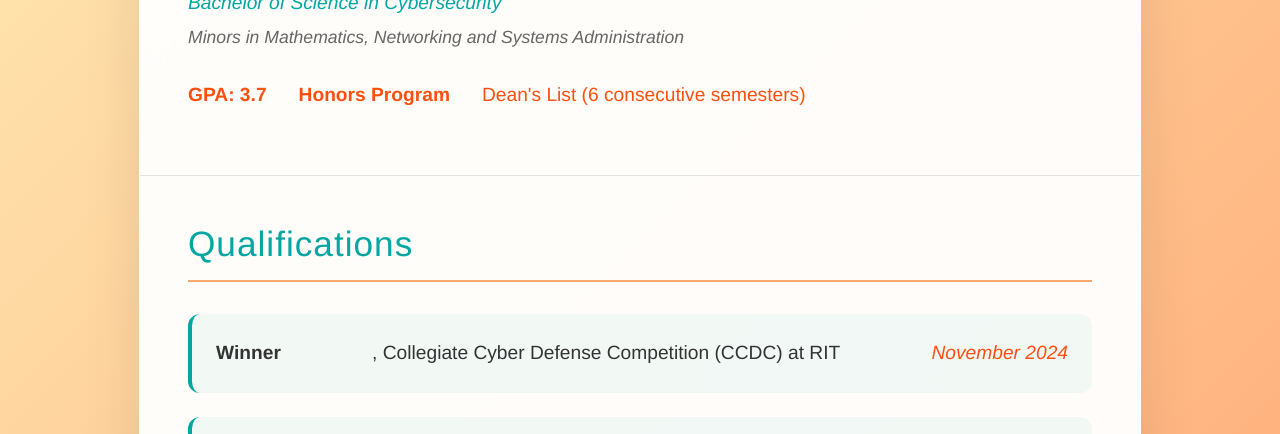
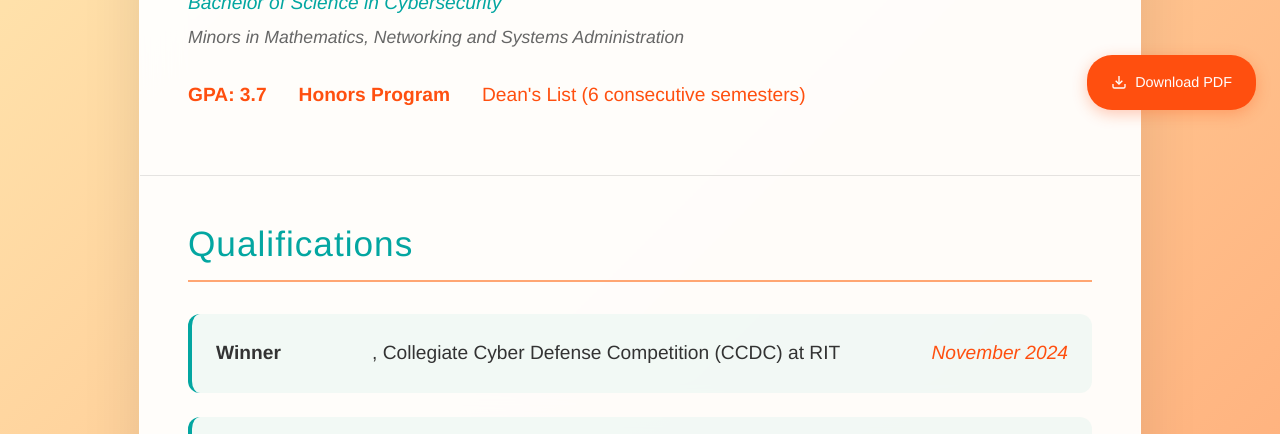
Before and after one commit to TooDamnTragic/WebDev, a website built with Vite: page pages/resume/resume.html in a window 1280 px wide. Shown: the part 666-1100 px from the top of the page. Built offline with nearby package versions, Linux system fonts and the light colour scheme.

Commit message:
Connect Resume to Contact Button and Add PDF Printing

```diff
--- a/pages/resume/resume.css
+++ b/pages/resume/resume.css
@@ -410,10 +410,48 @@
   font-style: italic;
 }
 
+/* PDF Download Button */
+.pdf-download {
+  position: fixed;
+  bottom: 1.5rem;
+  right: 1.5rem;
+  z-index: 100;
+}
+
+.pdf-btn {
+  display: inline-flex;
+  align-items: center;
+  gap: 0.5rem;
+  background: rgb(255, 79, 15);
+  color: white;
+  border: none;
+  padding: 1rem 1.5rem;
+  border-radius: 25px;
+  font-size: 0.9rem;
+  font-weight: 500;
+  cursor: pointer;
+  transition: all 0.3s ease;
+  box-shadow: 0 4px 15px rgba(255, 79, 15, 0.3);
+  text-decoration: none;
+}
+
+.pdf-btn:hover {
+  background: rgb(230, 70, 10);
+  transform: translateY(-2px);
+  box-shadow: 0 6px 20px rgba(255, 79, 15, 0.4);
+  color: white;
+}
+
+.pdf-btn svg {
+  width: 16px;
+  height: 16px;
+}
+
 /* Print Styles */
 @media print {
   .back-home,
-  .print-button {
+  .print-button,
+  .pdf-download {
     display: none !important;
   }
 
@@ -515,11 +553,13 @@
   }
 
   .back-home,
-  .print-button {
+  .print-button,
+  .pdf-download {
     position: relative;
     top: auto;
     left: auto;
     right: auto;
+    bottom: auto;
     margin: 1rem;
   }
 }
--- a/pages/resume/resume.html
+++ b/pages/resume/resume.html
@@ -28,6 +28,18 @@
       </svg>
       Print
     </button>
+  </div>
+
+  <!-- PDF Download Button -->
+  <div class="pdf-download">
+    <a href="../../assets/media/Michael_Bhardwaj_Resume.pdf" download="Michael_Bhardwaj_Resume.pdf" class="pdf-btn" aria-label="Download PDF Resume">
+      <svg viewBox="0 0 24 24" fill="none" stroke="currentColor" stroke-width="2">
+        <path d="M21 15v4a2 2 0 0 1-2 2H5a2 2 0 0 1-2-2v-4"/>
+        <polyline points="7,10 12,15 17,10"/>
+        <line x1="12" y1="15" x2="12" y2="3"/>
+      </svg>
+      Download PDF
+    </a>
   </div>
 
   <!-- Resume Container -->
```
Also changed, not shown: pages/contact/contact.html (+2 -2 lines), 1 other file.
